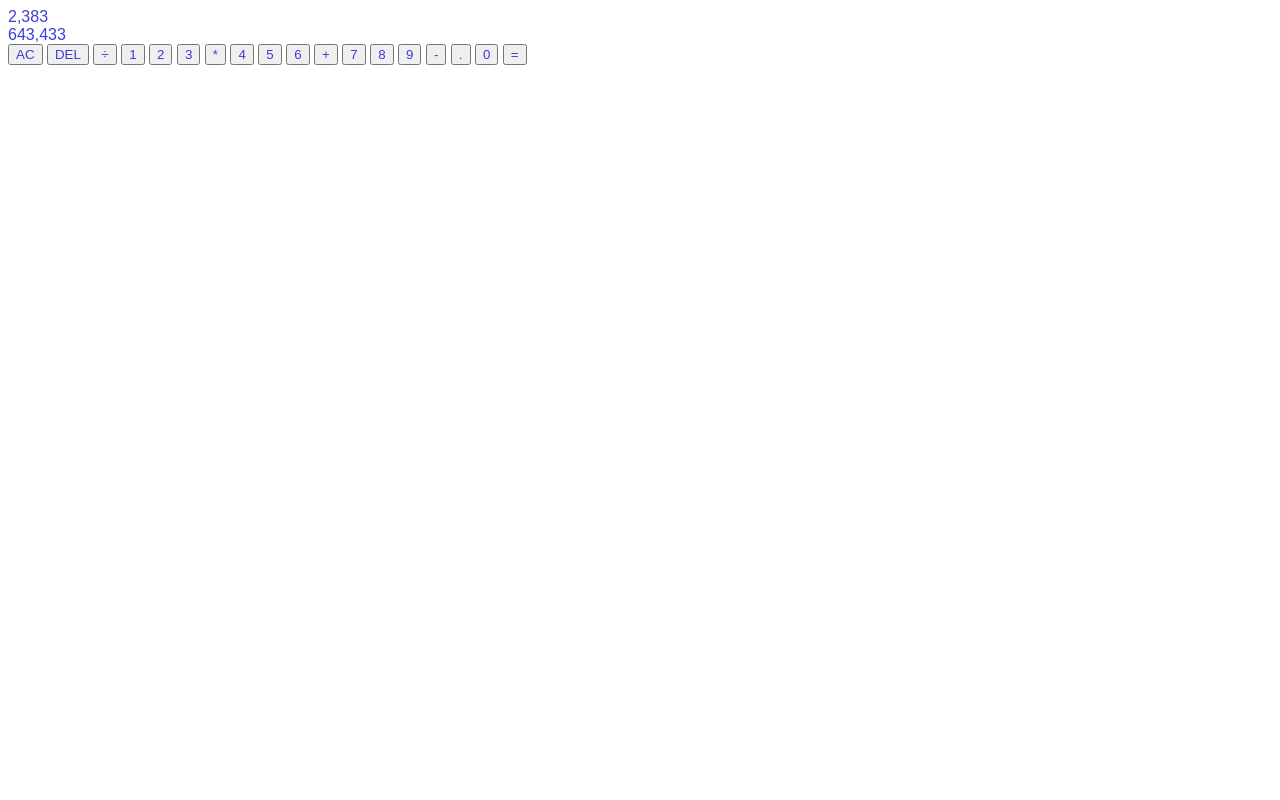
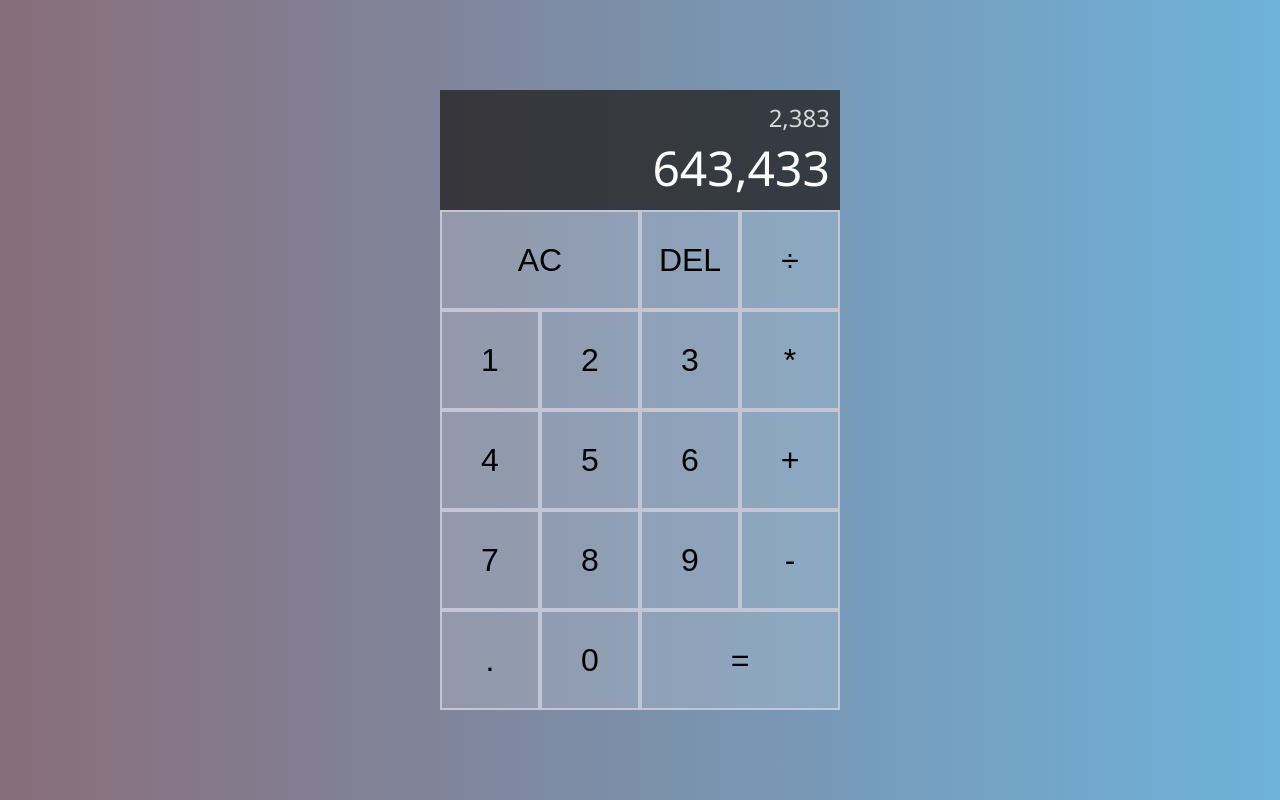
Before and after one commit to hugo-to/Calculator, a plain HTML site: page index.html in a window 1280 px wide. Drawn offline with Linux system fonts and the light colour scheme.

Commit message:
calculator: add basic style

```diff
--- a/style.css
+++ b/style.css
@@ -1,4 +1,59 @@
-*{
-    font-family: Arial, Helvetica, sans-serif;
-    color: rgb(61, 61, 217);
+/* :root {
+
+} */
+
+body{
+    padding: 0;
+    margin: 0;
+    background: linear-gradient(to right, #896d7a,#6eb2da);
+    font-family:'Segoe UI', Tahoma, Geneva, Verdana, sans-serif;
+    font-weight: 300;
 }
+
+.calculator-grid{
+    display: grid;
+    justify-content: center;
+    align-content: center;
+    min-height: 100vh;
+
+    grid-template-columns: repeat(4, 100px);
+    grid-template-rows: 120px repeat(5, 100px);
+}
+
+.calculator-grid > button {
+    cursor:pointer;
+    font-size: 2rem;
+    border: 2px solid rgb(196, 198, 213);
+    outline: none;
+    background-color: hsla(0, 0%, 100%, 0.15);
+}
+
+.output {
+     grid-column:  1 / -1;
+     background: rgb(31, 29, 29, 0.75);
+     color: white;
+     padding: 10px;
+
+
+     display: flex;
+     flex-direction: column;
+     align-items: flex-end;
+     justify-content: space-around;
+
+}
+
+.previous-operand {
+    color: rgb(255, 255, 255, 0.80);
+    font-size: 1.5rem;
+}
+
+.current-operand {
+    color: white;
+    font-size: 3rem;
+    font-weight: 500;
+}
+
+
+.span-two{
+    grid-column: span 2 ;
+}
```
